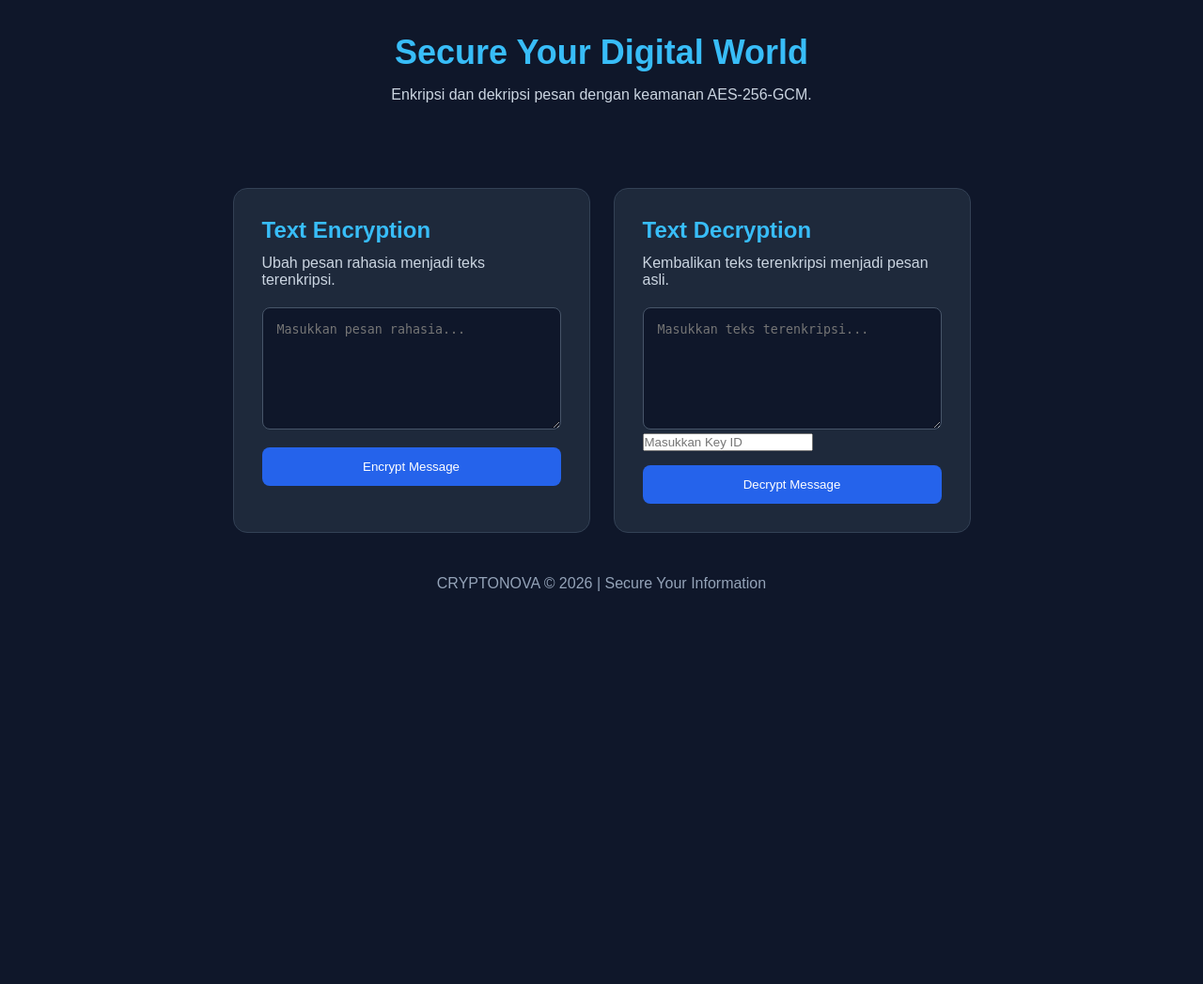
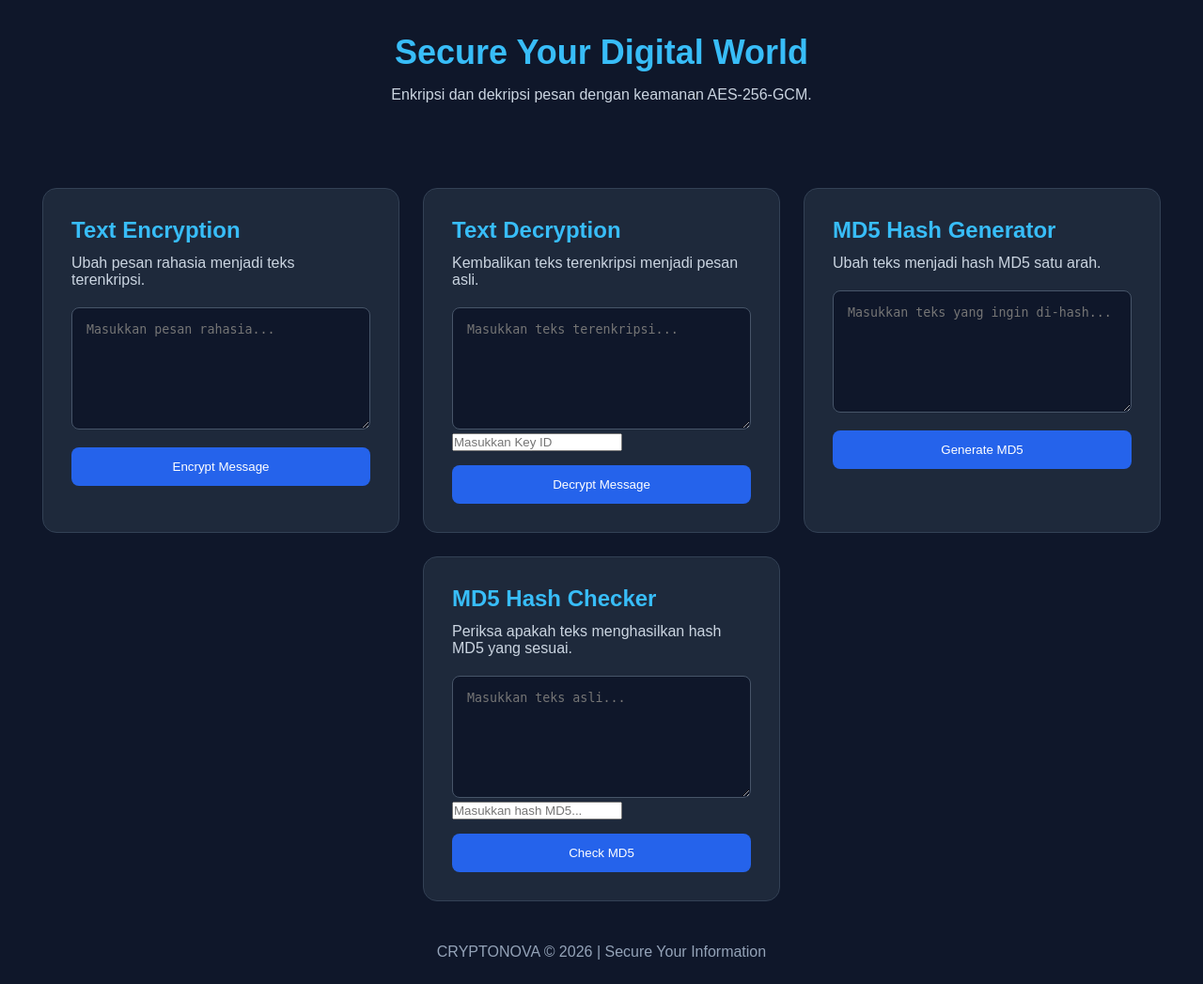
Before and after one commit to Chelseaa172/CRYPTONOVA, a Flask app: page / in a window 1280 px wide. Shown: the part 137-1184 px from the top of the page at 94% size. Before the commit the page ends 766 px from the top, so only its background shows below. Run offline with Flask 3, Linux system fonts and the light colour scheme.

Commit message:
Add MD5 Generator and Checker

```diff
--- a/app.py
+++ b/app.py
@@ -1,7 +1,7 @@
 
 from flask import Flask, render_template, request
 
-from crypto.encryption import encrypt_text, decrypt_text
+from crypto.encryption import encrypt_text, decrypt_text, hash_md5,  verify_md5
 from crypto.key_manager import KeyManager
 
 app = Flask(__name__)
@@ -43,6 +43,19 @@ def home():
 
                 result = decrypt_text(encrypted_text, key)
 
+            elif action == "md5":
+                plaintext = request.form.get("plaintext", "")
+                print("TEKS YANG DITERIMA:", repr(plaintext))
+                result = hash_md5(plaintext)
+
+            elif action == "verify_md5":
+                plaintext = request.form.get("plaintext", "")
+                original_hash = request.form.get("original_hash", "")
+                if verify_md5(plaintext, original_hash):
+                    result = "Hash cocok! Teks sesuai."
+                else:
+                    result = "Hash tidak cocok!"
+
         except Exception:
             error = "Proses gagal. Periksa teks, Key ID, atau kunci yang digunakan."
 
--- a/templates/crypto.html
+++ b/templates/crypto.html
@@ -68,6 +68,44 @@
                 </form>
             </div>
 
+           <!-- CARD MD5 -->
+            <div class="card">
+                <h2>MD5 Hash Generator</h2>
+                <p>Ubah teks menjadi hash MD5 satu arah.</p>
+
+            <form method="POST">
+                <textarea
+                name="plaintext"
+                placeholder="Masukkan teks yang ingin di-hash..."
+                required
+                ></textarea>
+            <input type="hidden" name="action" value="md5">
+            <button type="submit">Generate MD5</button>
+        </form>
+    </div>
+
+            <!-- CARD MD5 CHECKER -->
+             <div class="card">
+             <h2>MD5 Hash Checker</h2>
+             <p>Periksa apakah teks menghasilkan hash MD5 yang sesuai.</p>
+
+        <form method="POST">
+            <input type="hidden" name="action" value="verify_md5">
+            <textarea
+            name="plaintext"
+            placeholder="Masukkan teks asli..."
+            required
+        ></textarea>
+
+        <input
+            type="text"
+            name="original_hash"
+            placeholder="Masukkan hash MD5..."
+            required
+        >
+            <button type="submit">Check MD5</button>
+        </form>
+    </div>
         </section>
 
         <!-- HASIL PROSES -->
```
Also changed, not shown: crypto/encryption.py (+10 -0 lines).
